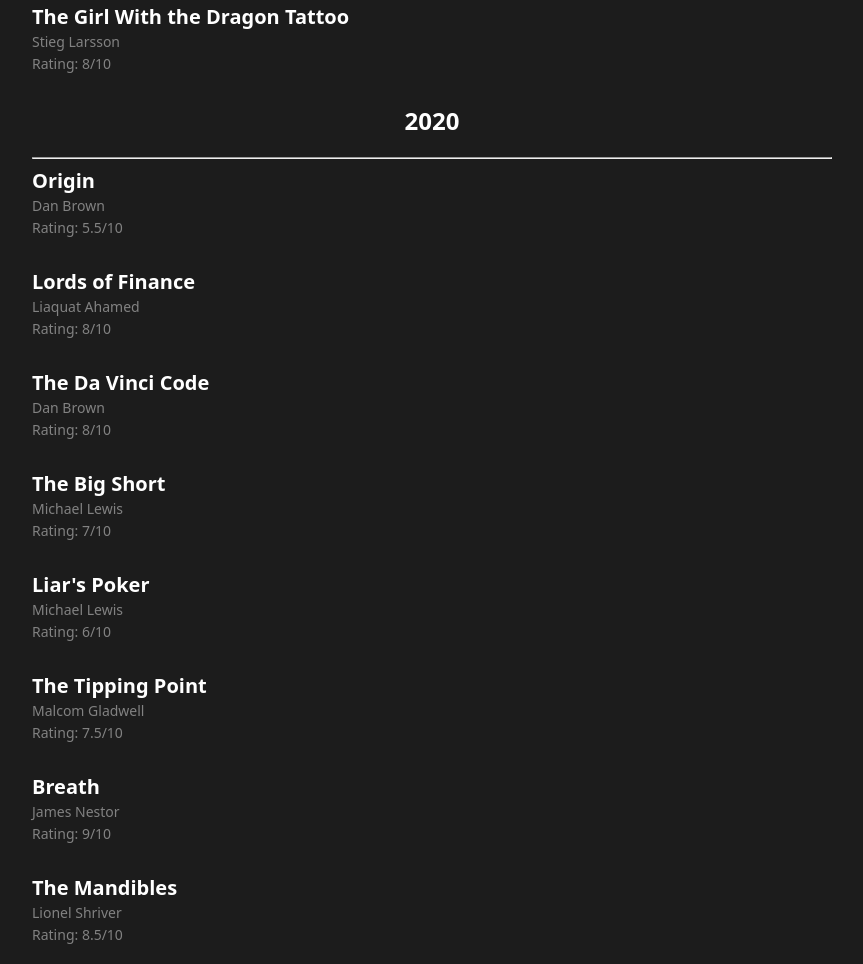
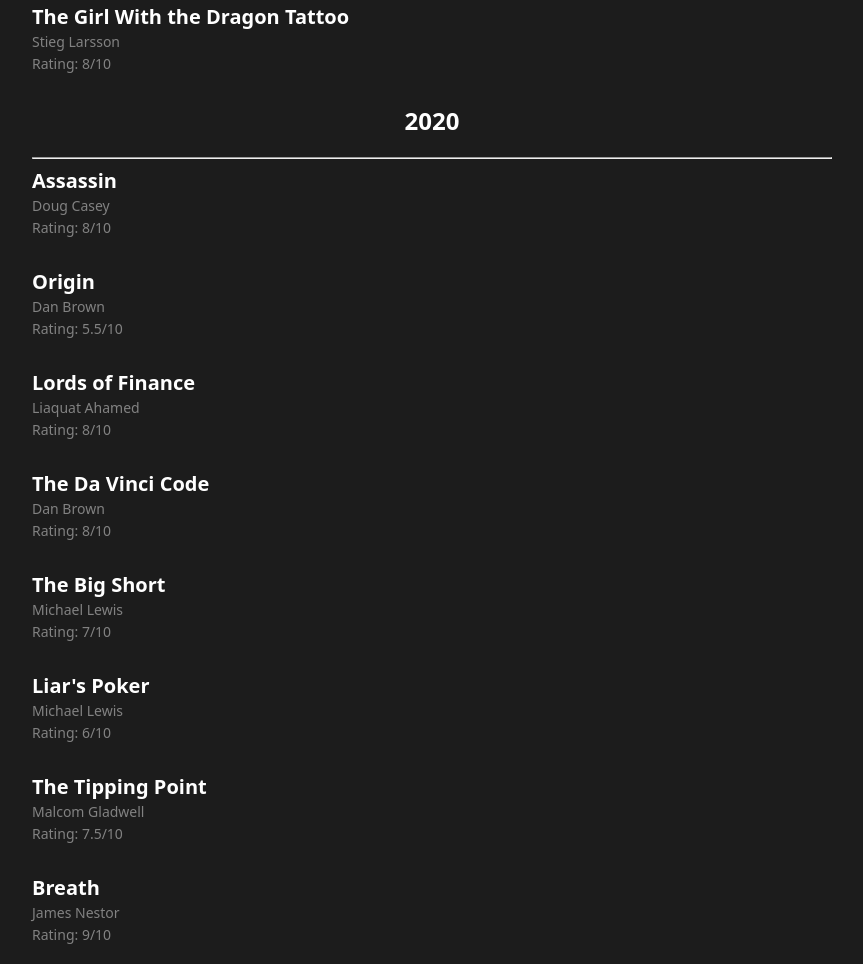
Before and after one commit to cryptnomad/profile-site, a plain HTML site: page book-list/books.html in a window 1280 px wide. Shown: the part 1711-2675 px from the top of the page, without its empty margins (208-1071 px from the left). Drawn offline with Linux system fonts and the light colour scheme.

Commit message:
added assassin

```diff
--- a/book-list/books.html
+++ b/book-list/books.html
@@ -141,6 +141,14 @@
         </li>
         <h2>2020</h2>
         <hr>
+        <li>
+            <h3 class="book-title">
+                Assassin
+            </h3>
+            <br/>
+            <span class="book-meta">Doug Casey</span><br/>
+            <span class="book-meta">Rating: 8/10</span>
+        </li>
         <li>
             <h3 class="book-title">
                 Origin
```
